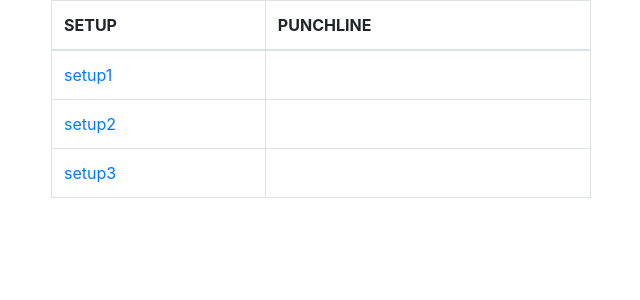
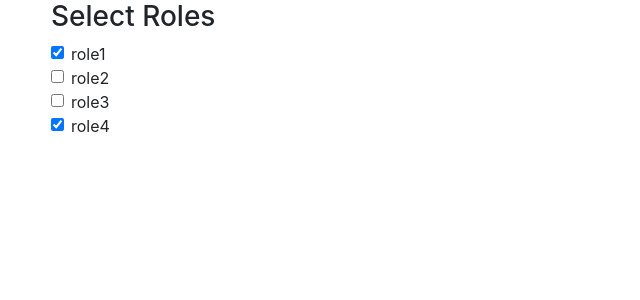
Before and after one commit to UniquelySimilar/vue-sandbox, a Vue app: page / in a window 1280 px wide. Shown: the top 300 px of the page, without its empty margins (34-674 px from the left). Built offline with nearby package versions, Linux system fonts and the light colour scheme.

Commit message:
stackoverflow: bind multiple checkboxes

```diff
--- a/src/App.vue
+++ b/src/App.vue
@@ -1,16 +1,16 @@
 <template>
   <div id="app" class="container">
-    <joke-list />
+    <bind-multiple-checkboxes />
   </div>
 </template>
 
 <script>
-  import JokeList from '@/components/stackoverflow/update-div-contents/JokeList'
+  import BindMultipleCheckboxes from '@/components/stackoverflow/misc/BindMultipleCheckboxes'
 
   export default {
     name: 'App',
     components: {
-      JokeList
+      BindMultipleCheckboxes
     },
     data() {
       return {
--- /dev/null
+++ b/src/components/stackoverflow/misc/BindMultipleCheckboxes.vue
@@ -0,0 +1,42 @@
+<template>
+  <div class="bind-multiple-checkboxes">
+    <h3>Select Roles</h3>
+    <div class="row">
+      <div class="col-md-6">
+        <div class="form-check" v-for="(role, index) in roles" :key="index">
+          <input class="form-check-input" type="checkbox" :id="'checkbox' + index" v-model="role.selected">
+          <label class="form-check-label" :for="'checkbox' + index">
+            {{ role.name }}
+          </label>
+        </div>
+      </div>
+    </div>
+  </div>
+</template>
+
+<script>
+  export default {
+    data() {
+      return {
+        roles: [
+          {
+            name: 'role1',
+            selected: true
+          },
+          {
+            name: 'role2',
+            selected: false
+          },
+          {
+            name: 'role3',
+            selected: false
+          },
+          {
+            name: 'role4',
+            selected: true
+          },
+        ]
+      }
+    }
+  }
+</script>
```
